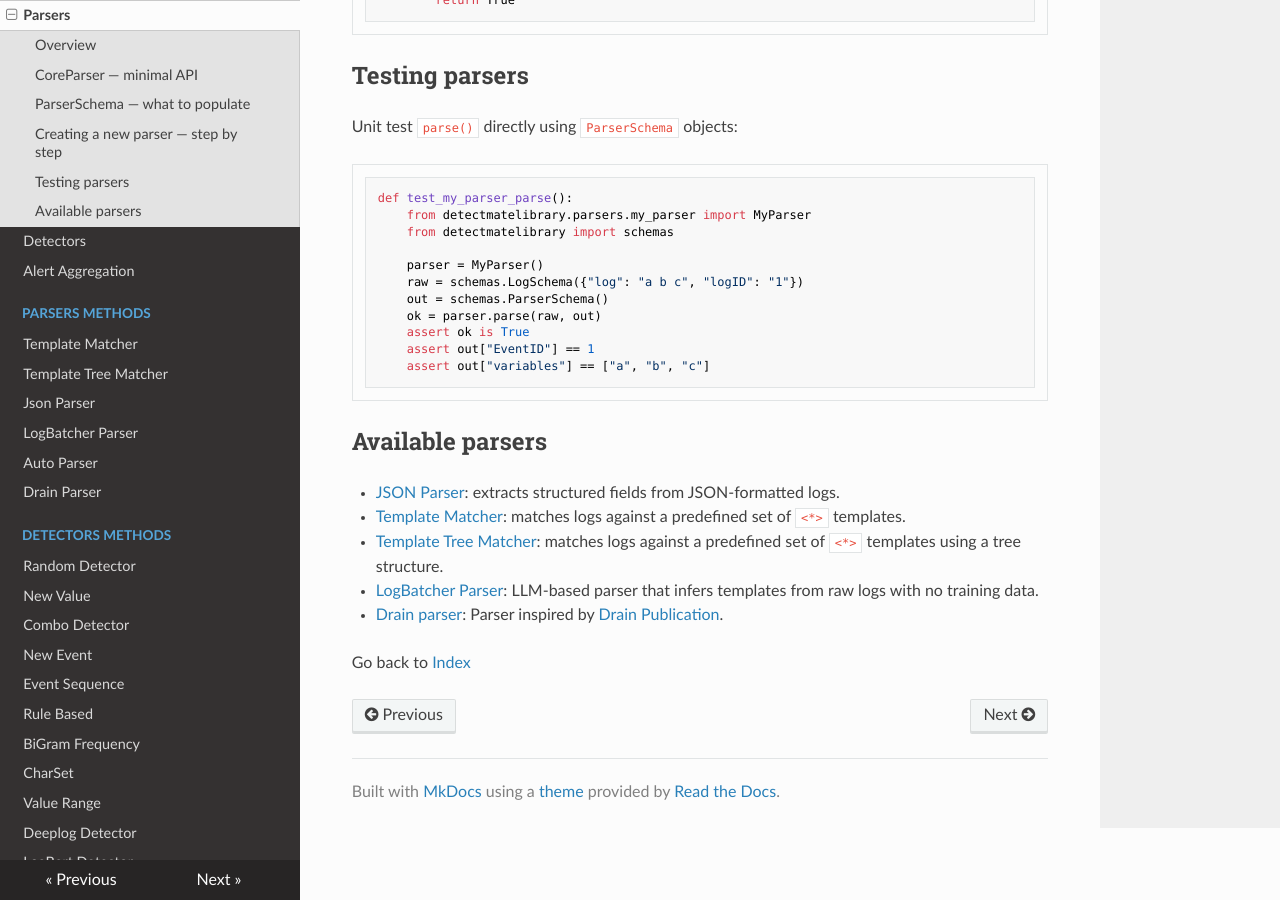
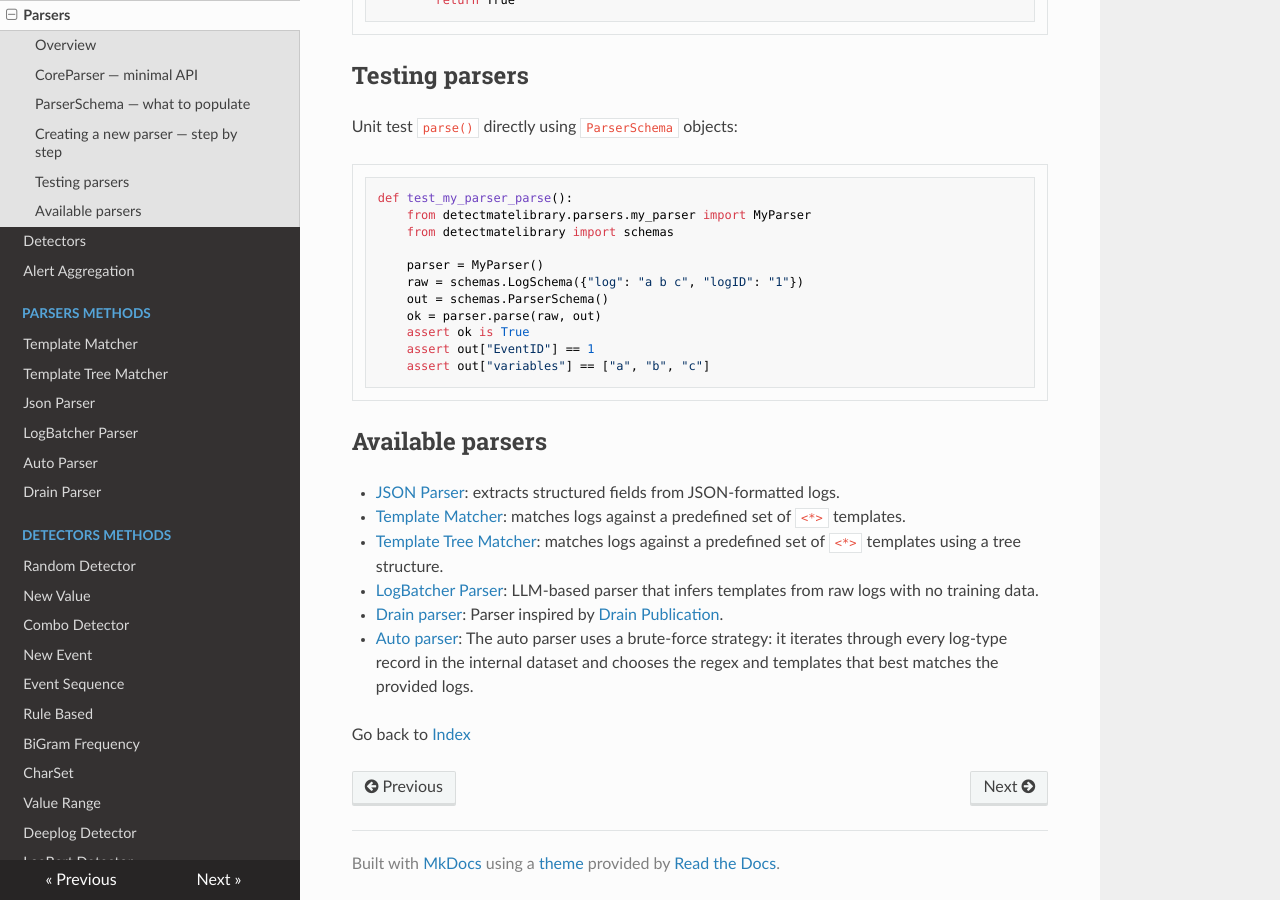
Before and after one commit to ait-detectmate/DetectMateLibrary, an MkDocs documentation site: the page built from docs/parsers.md, in a window 1280 px wide and 900 px high, scrolled down 1947 px. Built offline with MkDocs 1.6.1, drawn with Linux system fonts in a browser that asks for light colours; nearby versions of some CDN libraries.

Commit message:
add minor correction in docs

```diff
--- a/docs/parsers.md
+++ b/docs/parsers.md
@@ -109,5 +109,6 @@ def test_my_parser_parse():
 - [Template Tree Matcher](parsers/template_tree_matcher.md): matches logs against a predefined set of `<*>` templates using a tree structure.
 - [LogBatcher Parser](parsers/logbatcher_parser.md): LLM-based parser that infers templates from raw logs with no training data.
 - [Drain parser](parsers/drain_parser.md): Parser inspired by [Drain Publication](https://ieeexplore.ieee.org/document/8029742).
+- [Auto parser](parsers/auto_parser.md): The auto parser uses a brute-force strategy: it iterates through every log-type record in the internal dataset and chooses the regex and templates that best matches the provided logs.
 
 Go back to [Index](index.md)
```
